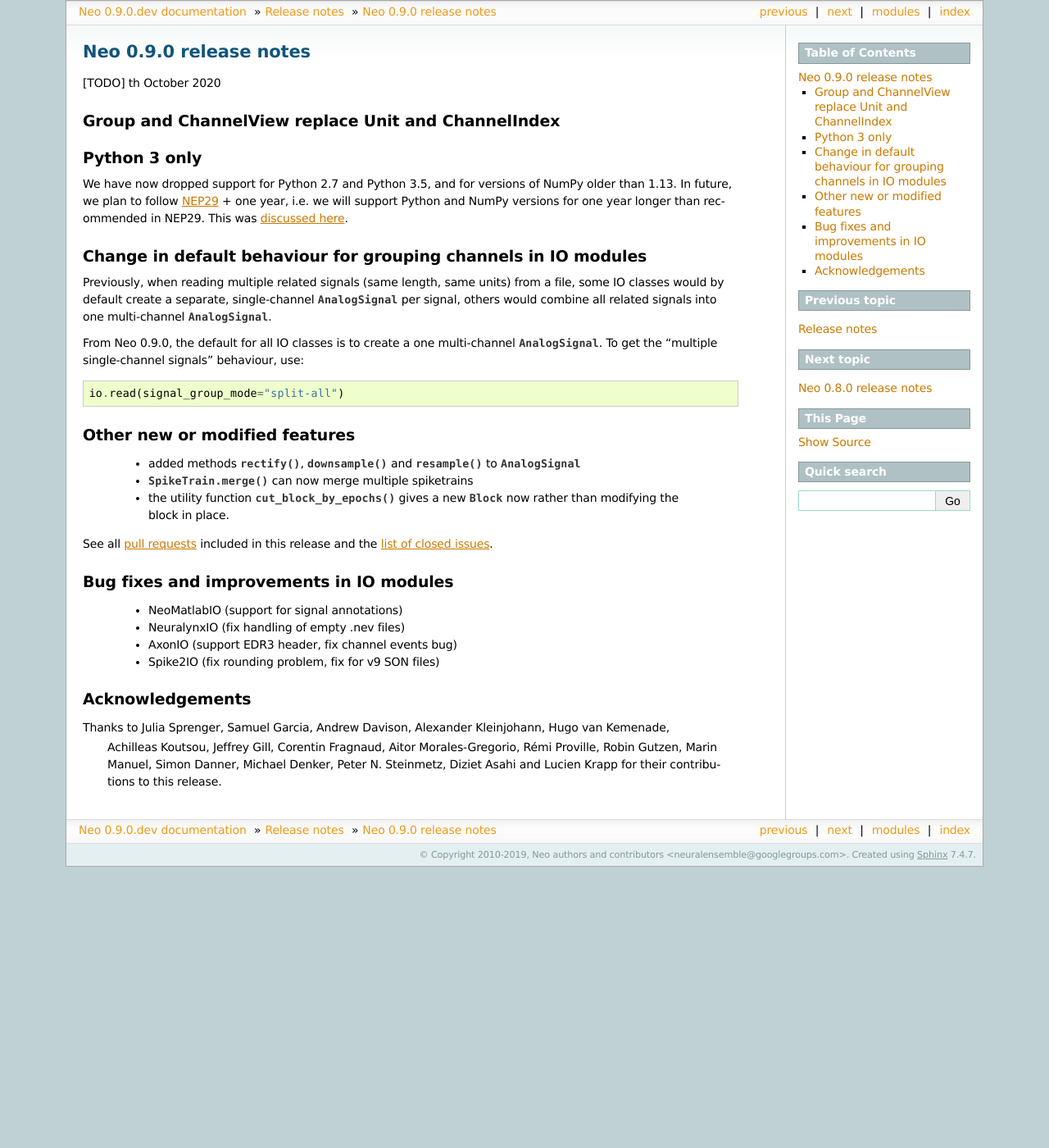
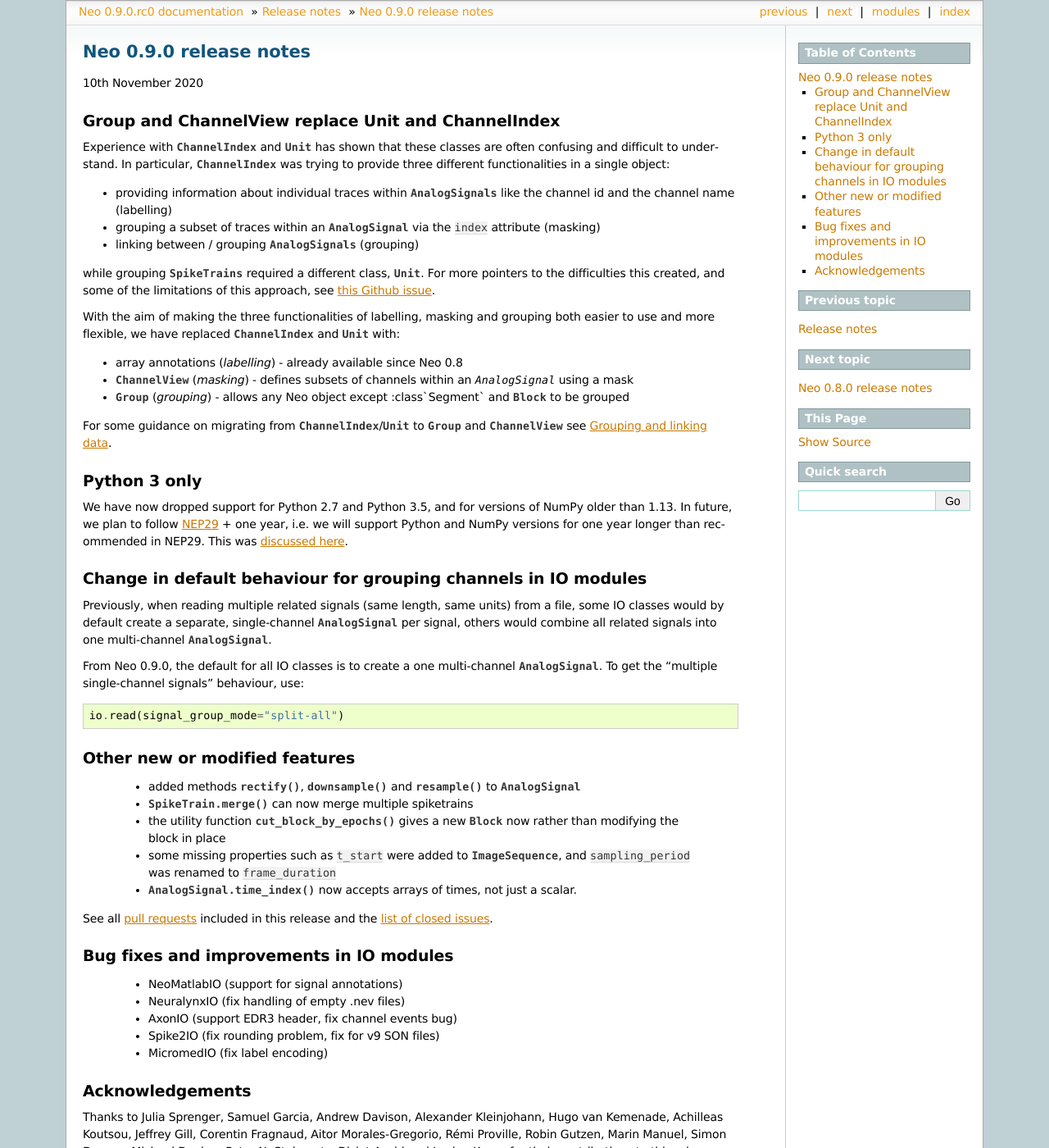
Before and after one commit to NeuralEnsemble/python-neo, a Sphinx documentation site: the page built from doc/source/releases/0.9.0.rst, in a window 1280 px wide and 1400 px high. Shown: the whole window at 82% size. Built offline with Sphinx 7.4.7, drawn with Linux system fonts in a browser that asks for light colours; pages that are not in the unit, such as notebooks, are missing from menus; some of the changed text lies outside the part shown.

Commit message:
First release candidate for Neo 0.9.0

```diff
--- a/README.rst
+++ b/README.rst
@@ -56,7 +56,7 @@
 
 To cite Neo in publications, see CITATION.txt
 
-:copyright: Copyright 2010-2019 by the Neo team, see doc/source/authors.rst.
+:copyright: Copyright 2010-2020 by the Neo team, see doc/source/authors.rst.
 :license: 3-Clause Revised BSD License, see LICENSE.txt for details.
 
 Funding
--- a/doc/source/conf.py
+++ b/doc/source/conf.py
@@ -51,7 +51,7 @@
 
 # General information about the project.
 project = 'Neo'
-copyright = '2010-2019, ' + AUTHORS
+copyright = '2010-2020, ' + AUTHORS
 
 # The version info for the project you're documenting, acts as replacement for
 # |version| and |release|, also used in various other places throughout the
--- a/doc/source/core.rst
+++ b/doc/source/core.rst
@@ -63,6 +63,8 @@
   * :py:class:`CircularRegionOfInterest`, :py:class:`RectangularRegionOfInterest` and :py:class:`PolygonRegionOfInterest`
     are three subclasses that link :class:`ImageSequence` objects to signals (:class:`AnalogSignal` objects)
     extracted from them.
+
+For more details, see :doc:`grouping`.
 
 
 NumPy compatibility
--- a/doc/source/releases/0.9.0.rst
+++ b/doc/source/releases/0.9.0.rst
@@ -2,13 +2,35 @@
 Neo 0.9.0 release notes
 =======================
 
-[TODO] th October 2020
+10th November 2020
 
 
 Group and ChannelView replace Unit and ChannelIndex
 ---------------------------------------------------
 
+Experience with :class:`ChannelIndex` and :class:`Unit` has shown that these classes are
+often confusing and difficult to understand.
+In particular, :class:`ChannelIndex` was trying to provide three different functionalities in a
+single object:
 
+- providing information about individual traces within :class:`AnalogSignals` like the channel id and the channel name (labelling)
+- grouping a subset of traces within an :class:`AnalogSignal` via the ``index`` attribute (masking)
+- linking between / grouping :class:`AnalogSignals` (grouping)
+
+while grouping :class:`SpikeTrains` required a different class, :class:`Unit`.
+For more pointers to the difficulties this created, and some of the limitations of this approach,
+see `this Github issue`_.
+
+With the aim of making the three functionalities of labelling, masking and grouping
+both easier to use and more flexible, we have replaced :class:`ChannelIndex` and :class:`Unit`
+with:
+
+- array annotations (*labelling*) - already available since Neo 0.8
+- :class:`~neo.core.ChannelView` (*masking*) - defines subsets of channels within an `AnalogSignal` using a mask
+- :class:`~neo.core.Group`  (*grouping*) - allows any Neo object except :class`Segment` and :class:`Block` to be grouped
+
+For some guidance on migrating from :class:`ChannelIndex`/:class:`Unit`
+to :class:`Group` and :class:`ChannelView` see :doc:`../grouping`.
 
 Python 3 only
 -------------
@@ -35,7 +57,10 @@
   * added methods :func:`rectify()`, :func:`downsample` and :func:`resample` to :class:`AnalogSignal`
   * :func:`SpikeTrain.merge()` can now merge multiple spiketrains
   * the utility function :func:`cut_block_by_epochs()` gives a new :class:`Block` now
-    rather than modifying the block in place.
+    rather than modifying the block in place
+  * some missing properties such as ``t_start`` were added to :class:`ImageSequence`,
+    and ``sampling_period`` was renamed to ``frame_duration``
+  * :func:`AnalogSignal.time_index()` now accepts arrays of times, not just a scalar.
 
 See all `pull requests`_ included in this release and the `list of closed issues`_.
 
@@ -46,16 +71,19 @@
   * NeuralynxIO (fix handling of empty .nev files)
   * AxonIO (support EDR3 header, fix channel events bug)
   * Spike2IO (fix rounding problem, fix for v9 SON files)
+  * MicromedIO (fix label encoding)
+
 
 Acknowledgements
 ----------------
 
 Thanks to Julia Sprenger, Samuel Garcia, Andrew Davison, Alexander Kleinjohann, Hugo van Kemenade,
- Achilleas Koutsou, Jeffrey Gill, Corentin Fragnaud, Aitor Morales-Gregorio, Rémi Proville,
- Robin Gutzen, Marin Manuel, Simon Danner, Michael Denker, Peter N. Steinmetz, Diziet Asahi and
- Lucien Krapp for their contributions to this release.
+Achilleas Koutsou, Jeffrey Gill, Corentin Fragnaud, Aitor Morales-Gregorio, Rémi Proville,
+Robin Gutzen, Marin Manuel, Simon Danner, Michael Denker, Peter N. Steinmetz, Diziet Asahi and
+Lucien Krapp for their contributions to this release.
 
 .. _`list of closed issues`: https://github.com/NeuralEnsemble/python-neo/issues?q=is%3Aissue+milestone%3A0.9.0+is%3Aclosed
 .. _`pull requests`: https://github.com/NeuralEnsemble/python-neo/pulls?q=is%3Apr+is%3Aclosed+merged%3A%3E2019-09-30+milestone%3A0.9.0
 .. _NEP29: https://numpy.org/neps/nep-0029-deprecation_policy.html
 .. _`discussed here`: https://github.com/NeuralEnsemble/python-neo/issues/788
+.. _`this Github issue`: https://github.com/NeuralEnsemble/python-neo/issues/456
--- a/neo/version.py
+++ b/neo/version.py
@@ -1 +1 @@
-version = '0.9.0.dev'
+version = '0.9.0.rc0'
```
Also changed, not shown: doc/source/grouping.rst (+13 -5 lines), LICENSE.txt, 1 other file.
